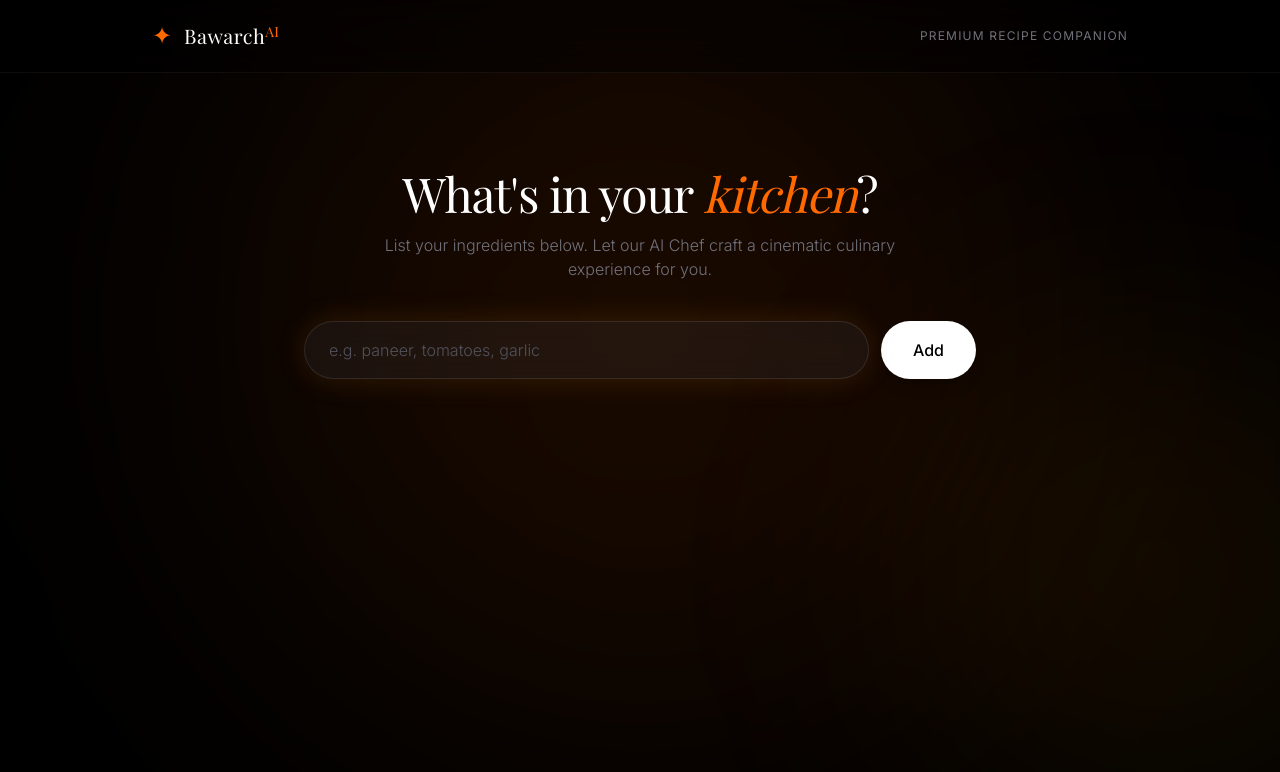
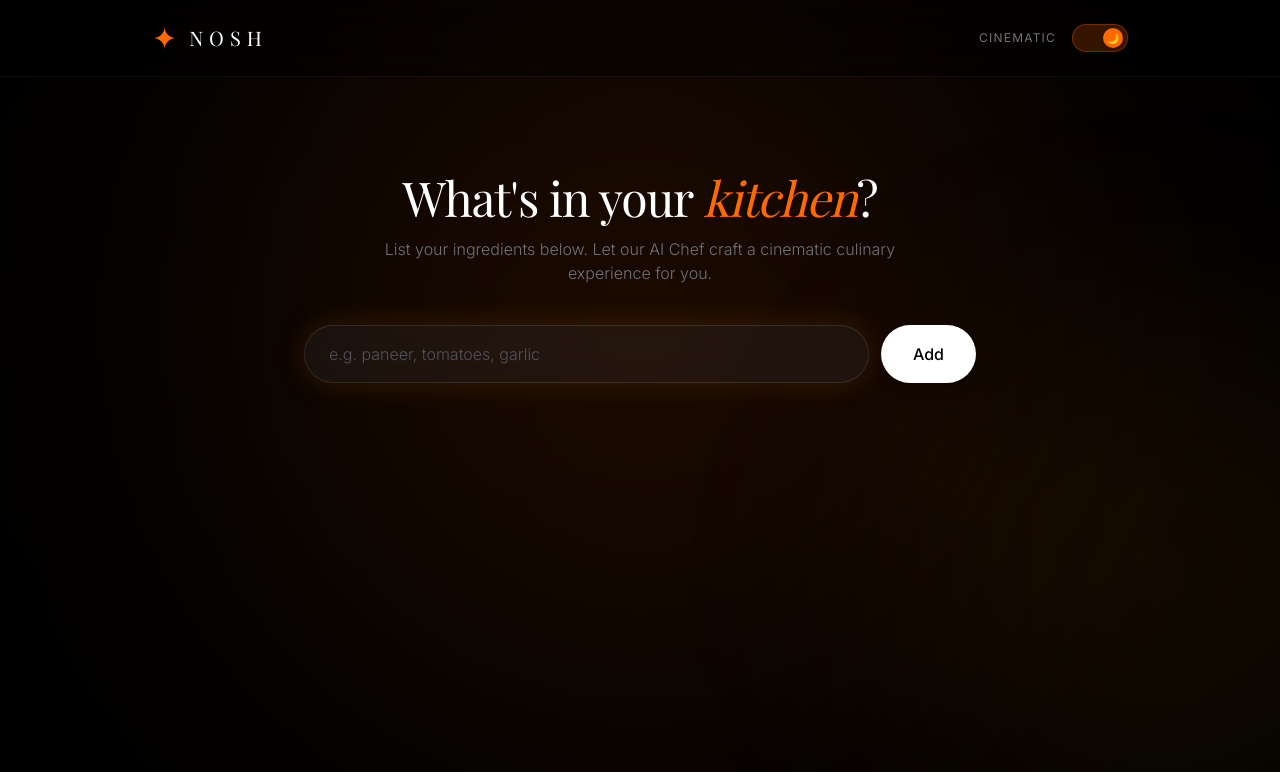
Before and after one commit to AyushAwasthi26/NOSH, a React (Vite) app: page / in a window 1280 px wide. Shown: the top 772 px of the page. Built offline with nearby package versions, Linux system fonts and the light colour scheme; a web font is replaced by a local one.

Commit message:
updated header added toggle button, updated logo

```diff
--- a/src/components/Header.jsx
+++ b/src/components/Header.jsx
@@ -2,22 +2,41 @@ import { motion } from 'framer-motion';
 
 export default function Header({ darkMode, setDarkMode }) {
   return (
-    <header className="sticky top-0 z-50 backdrop-blur-xl bg-black/40 border-b border-white/5">
+    <header className={`sticky top-0 z-50 backdrop-blur-xl border-b transition-colors duration-500 ${darkMode ? 'bg-black/40 border-white/5' : 'bg-[#F5F2EC]/60 border-black/5'}`}>
       <div className="max-w-5xl mx-auto flex justify-between items-center px-6 py-5">
+
+        {/* NOSH Branding */}
         <motion.div
           className="flex items-center gap-3"
           initial={{ opacity: 0, y: -20 }}
           animate={{ opacity: 1, y: 0 }}
           transition={{ duration: 0.5 }}
         >
-          <span className="text-2xl text-orange-500">✦</span>
-          <h1 className="font-serif text-xl tracking-wide text-white">
-            Bawarch<span className="text-orange-500 text-sm align-top">AI</span>
+          <span className="text-3xl text-orange-500">✦</span>
+          {/* NOSH in Serif with wide tracking for premium look */}
+          <h1 className={`font-serif text-xl tracking-[0.3em] uppercase ${darkMode ? 'text-white' : 'text-black'}`}>
+            Nosh
           </h1>
         </motion.div>
 
-        <div className="text-xs text-zinc-500 tracking-widest uppercase hidden sm:block">
-          Premium Recipe Companion
+        {/* Dark/Light Toggle Switch */}
+        <div className="flex items-center gap-4">
+          <span className={`text-xs uppercase tracking-widest hidden sm:block ${darkMode ? 'text-zinc-500' : 'text-zinc-400'}`}>
+            {darkMode ? 'Cinematic' : 'Light'}
+          </span>
+          <button
+            onClick={() => setDarkMode(!darkMode)}
+            className={`w-14 h-7 rounded-full p-1 flex items-center transition-colors duration-300 ${darkMode ? 'bg-orange-500/20 border border-orange-500/30' : 'bg-black/10 border border-black/10'}`}
+          >
+            <motion.div
+              className={`w-5 h-5 rounded-full shadow-md flex items-center justify-center text-[10px] ${darkMode ? 'bg-orange-500 ml-auto' : 'bg-white mr-auto'}`}
+              layout
+              transition={{ type: "spring", stiffness: 500, damping: 30 }}
+            >
+              {/* Sun/Moon Icons */}
+              {darkMode ? '🌙' : '☀️'}
+            </motion.div>
+          </button>
         </div>
       </div>
     </header>
```
